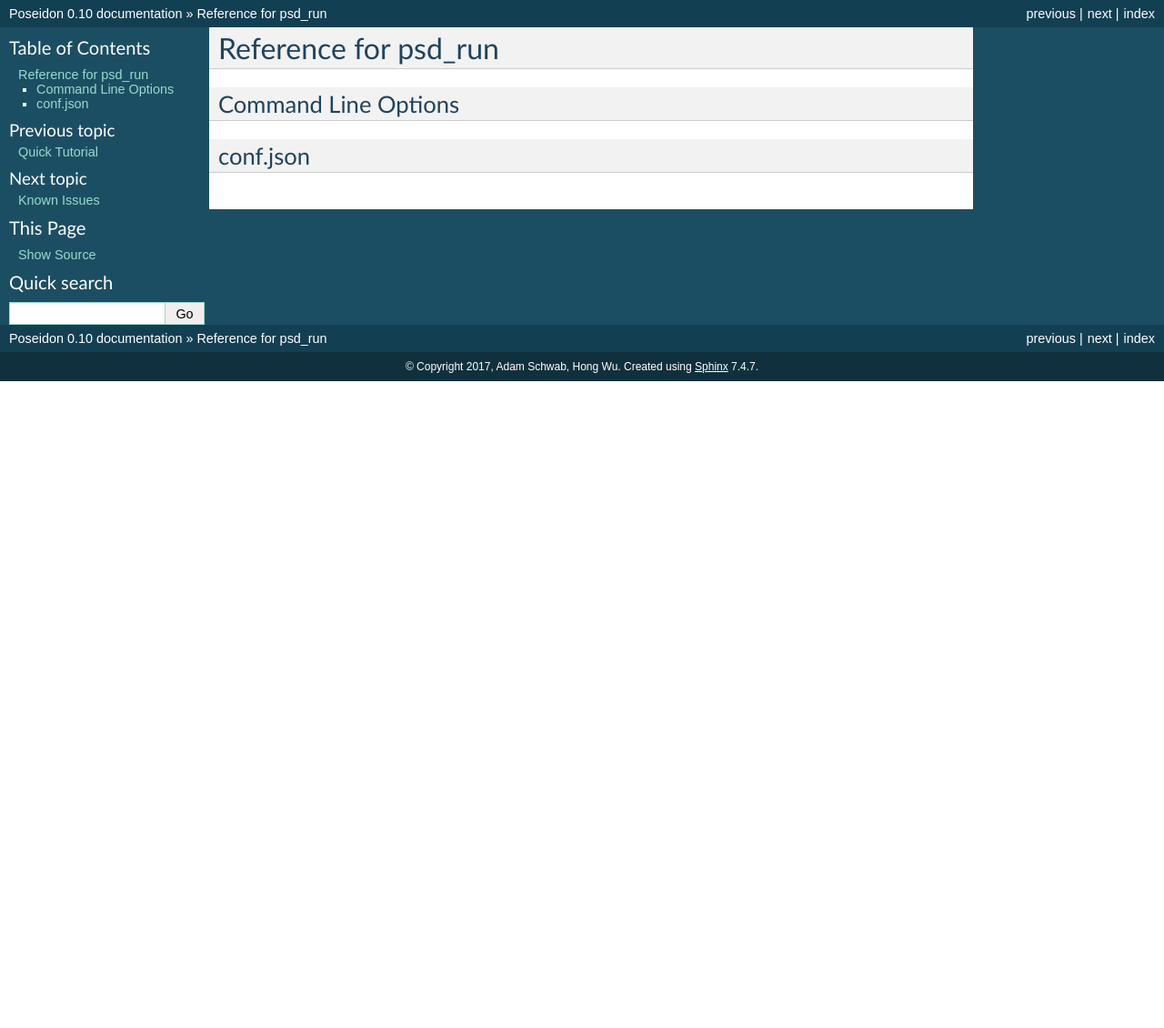
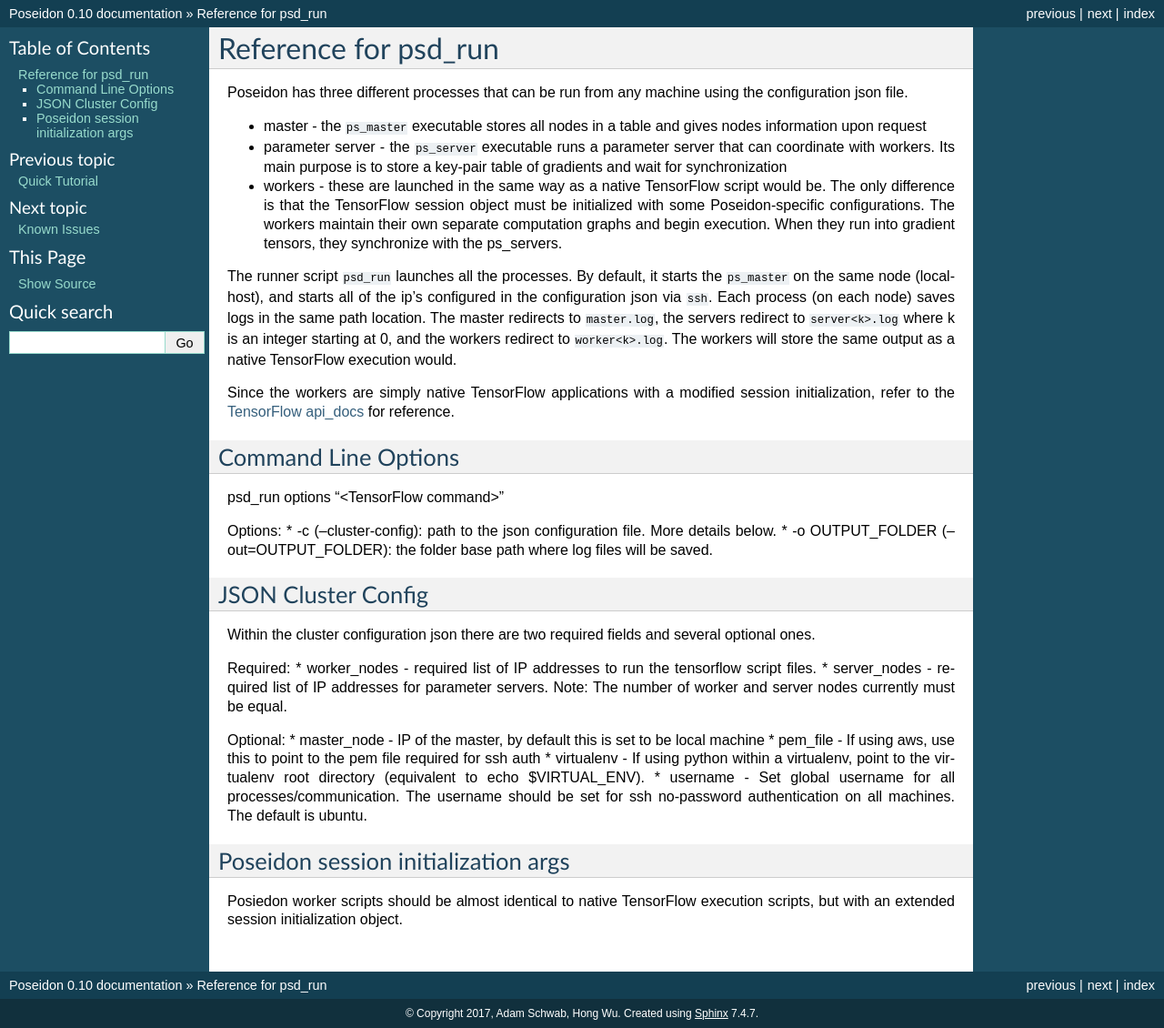
Before and after one commit to petuum-inc/poseidon-release, a Sphinx documentation site: the page built from docs/source/reference.rst, in a window 1280 px wide. Shown: the whole page at 91% size. Built offline with Sphinx 7.4.7, drawn with Linux system fonts in a browser that asks for light colours; before the commit the page ends 900 px from its top, so only the background shows below that.

Commit message:
adding reference

```diff
--- a/docs/source/reference.rst
+++ b/docs/source/reference.rst
@@ -1,9 +1,42 @@
 Reference for psd_run
 =====================
+
+Poseidon has three different processes that can be run from any machine using the configuration json file.
+
+* master - the ``ps_master`` executable stores all nodes in a table and gives nodes information upon request
+* parameter server - the ``ps_server`` executable runs a parameter server that can coordinate with workers. Its main purpose is to store a key-pair table of gradients and wait for synchronization
+* workers - these are launched in the same way as a native TensorFlow script would be. The only difference is that the TensorFlow session object must be initialized with some Poseidon-specific configurations. The workers maintain their own separate computation graphs and begin execution. When they run into gradient tensors, they synchronize with the ps_servers.
+
+The runner script ``psd_run`` launches all the processes. By default, it starts the ``ps_master`` on the same node (localhost), and starts all of the ip's configured in the configuration json via ``ssh``. Each process (on each node) saves logs in the same path location. The master redirects to ``master.log``, the servers redirect to ``server<k>.log`` where k is an integer starting at 0, and the workers redirect to ``worker<k>.log``. The workers will store the same output as a native TensorFlow execution would.
+
+Since the workers are simply native TensorFlow applications with a modified session initialization, refer to the `TensorFlow api_docs <https://www.tensorflow.org/versions/r0.10/api_docs/python/>`_ for reference.
 
 Command Line Options
 --------------------
 
+psd_run options "<TensorFlow command>"
 
-conf.json
----------
+Options:
+* -c (--cluster-config): path to the json configuration file. More details below.
+* -o OUTPUT_FOLDER (--out=OUTPUT_FOLDER): the folder base path where log files will be saved.
+
+JSON Cluster Config
+-------------------
+
+Within the cluster configuration json there are two required fields and several optional ones.
+
+Required:
+* worker_nodes - required list of IP addresses to run the tensorflow script files.
+* server_nodes - required list of IP addresses for parameter servers.
+Note: The number of worker and server nodes currently must be equal.
+
+Optional:
+* master_node - IP of the master, by default this is set to be local machine
+* pem_file - If using aws, use this to point to the pem file required for ssh auth
+* virtualenv - If using python within a virtualenv, point to the virtualenv root directory (equivalent to  echo $VIRTUAL_ENV).
+* username - Set global username for all processes/communication. The username should be set for ssh no-password authentication on all machines. The default is ubuntu.
+
+Poseidon session initialization args
+------------------------------------
+
+Posiedon worker scripts should be almost identical to native TensorFlow execution scripts, but with an extended session initialization object.
--- a/docs/source/tutorial.rst
+++ b/docs/source/tutorial.rst
@@ -62,7 +62,7 @@
       ]
     }
 
-Note: replace ``cluster-key.pem`` with a path do your AWS pem file.
+Note: replace ``cluster-key.pem`` with a path to your AWS pem file.
 
 Download the Poseidon tutorial script into the same directory as ``config.json``:
 
```
